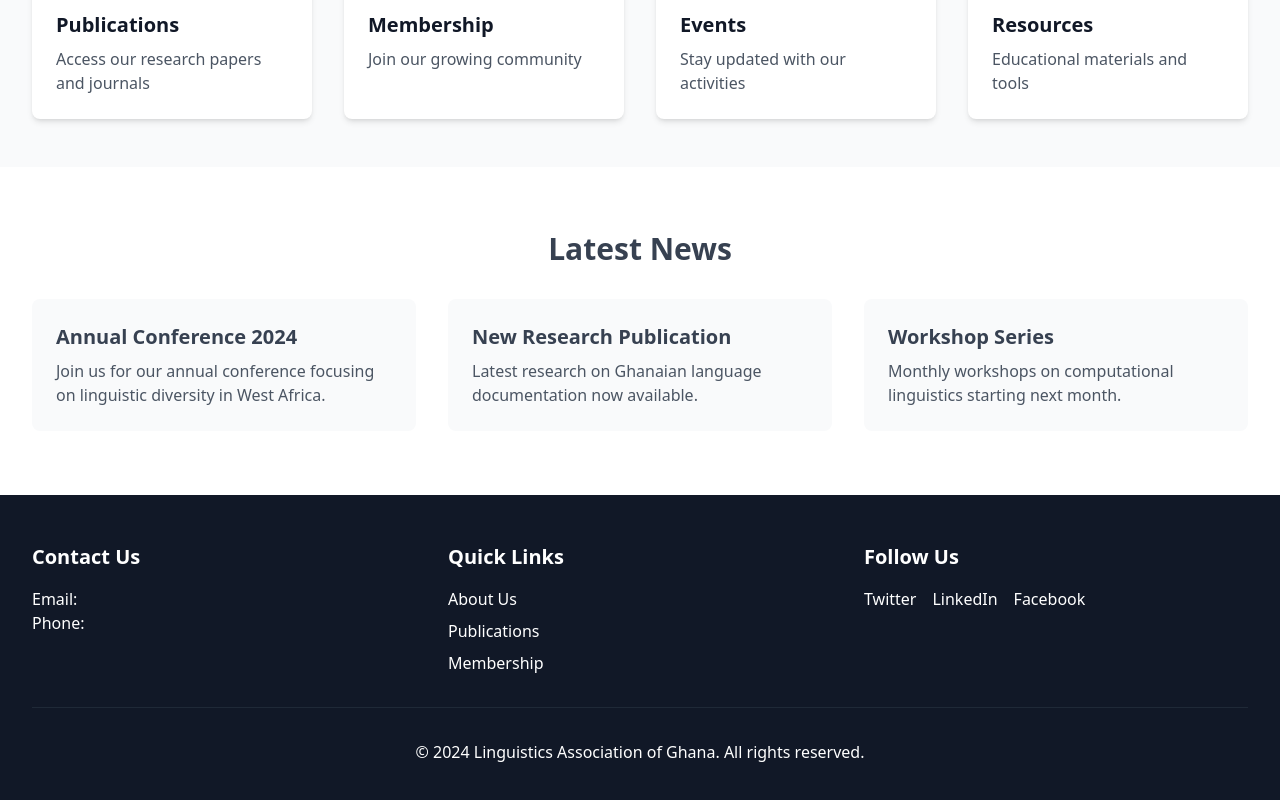
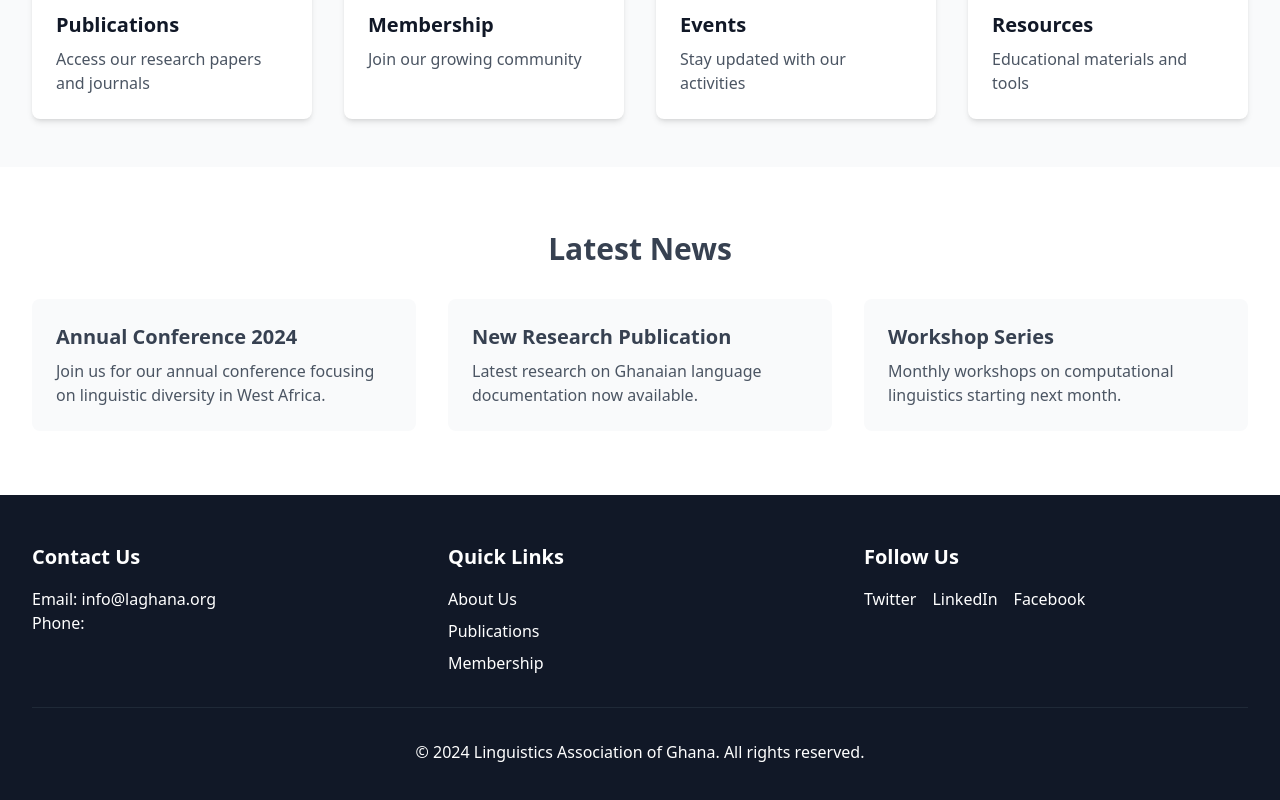
Before and after one commit to edgararthur/linguistics, a React (Vite) app: page / in a window 1280 px wide. Shown: the part 1057-1857 px from the top of the page. Built offline with nearby package versions, Linux system fonts and the light colour scheme.

Commit message:
added organisation email

```diff
--- a/src/components/layout/Footer.tsx
+++ b/src/components/layout/Footer.tsx
@@ -8,7 +8,7 @@ export default function Footer() {
 				<div className="grid grid-cols-1 md:grid-cols-3 gap-8">
 					<div>
 						<h3 className="text-xl font-semibold mb-4">Contact Us</h3>
-            <p>Email: </p>
+						<p>Email: info@laghana.org </p>
 						<p>Phone: </p>
 					</div>
 					<div>
```
Lines whose indentation alone changed are shown as unchanged.
